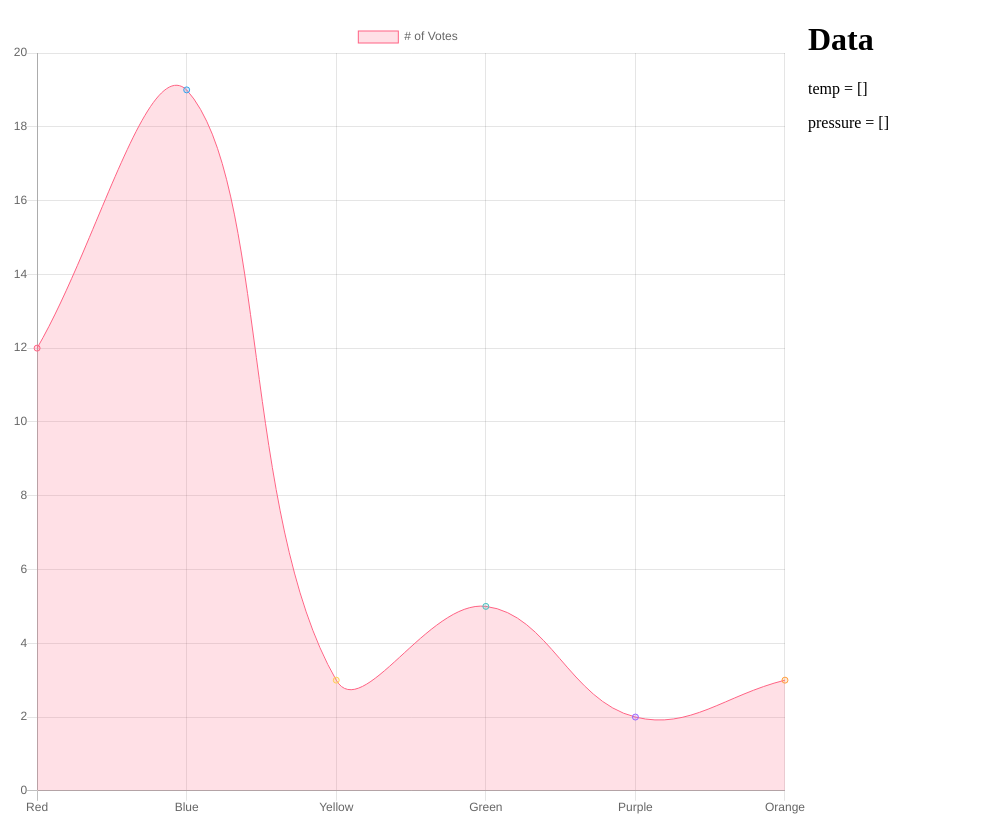
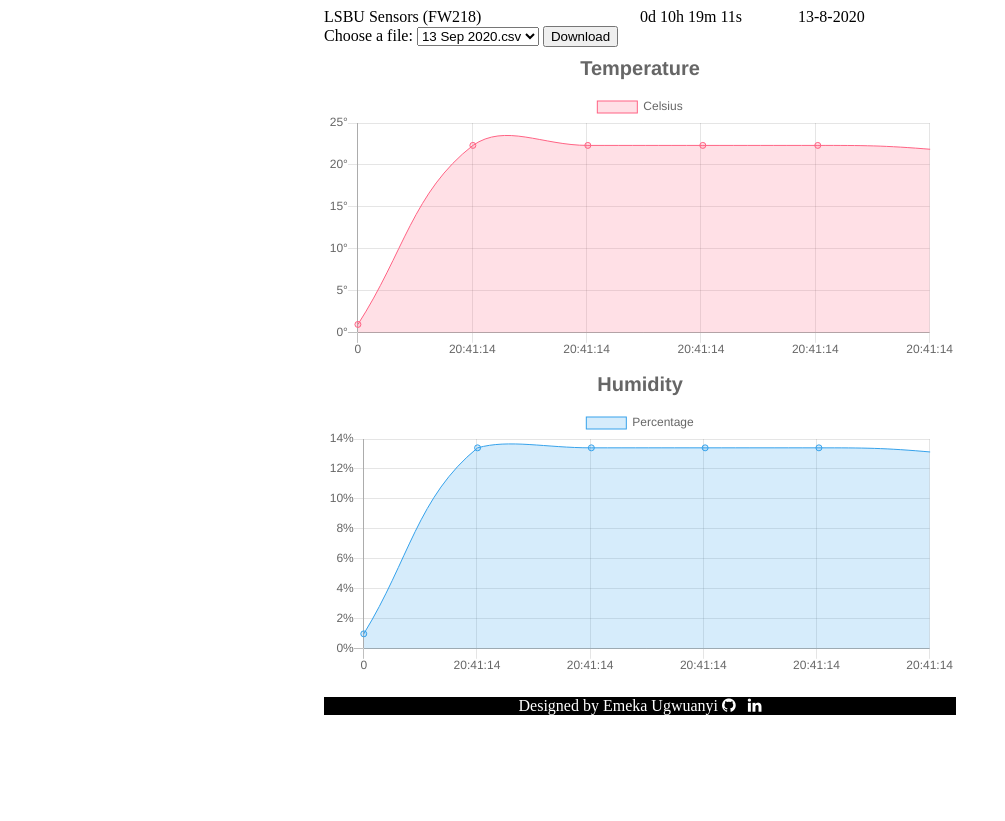
Before and after one commit to emylincon/lsbu_sensors, a Flask app: page / in a window 1280 px wide. Shown: the whole page, without its empty margins (0-1005 px from the left). After the commit the page ends 715 px from the top, so only its background shows below. Run offline with Flask 2, Linux system fonts and the light colour scheme; data comes from the database, SQL or seed files in the repository; both versions use the stored data as it was after the commit; some libraries are stand-ins or nearby versions.

Commit message:
updated version

```diff
--- a/app.py
+++ b/app.py
@@ -1,32 +1,129 @@
-from flask import Flask, jsonify, request, render_template
+from flask import Flask, jsonify, request, render_template, send_from_directory, abort
+from flask_sqlalchemy import SQLAlchemy
+from sqlalchemy import Column, Integer, String, Float
+import os
+import time
+from datetime import datetime as dt
+import csv
 
 app = Flask(__name__)
 
-data = {'temperature': [], 'pressure': []}
+
+basedir = os.path.abspath(os.path.dirname(__file__))
+app.config['SQLALCHEMY_DATABASE_URI'] = 'sqlite:///' + os.path.join(basedir, 'data.db')
+db = SQLAlchemy(app)
+
+
+# database models
+class Sensors(db.Model):
+    __tablename__ = 'sensors'
+    id = Column(Integer, primary_key=True)
+    datetime = Column(String)
+    temperature = Column(Float)
+    humidity = Column(Float)
+
+
+@app.cli.command('db_create')
+def db_create():
+    db.create_all()
+    print('database created!')
+
+
+@app.cli.command('db_drop')
+def db_drop():
+    db.drop_all()
+    print('database dropped!')
+
+
+@app.cli.command('db_seed')
+def db_seed():
+    first = Sensors(datetime="{:%d-%m-%Y %H:%M:%S}".format(dt.now()),
+                    temperature=20.26,
+                    humidity=14.11)
+    time.sleep(1)
+    second = Sensors(datetime="{:%d-%m-%Y %H:%M:%S}".format(dt.now()),
+                     temperature=21.42,
+                     humidity=15.11)
+    time.sleep(1)
+    third = Sensors(datetime="{:%d-%m-%Y %H:%M:%S}".format(dt.now()),
+                    temperature=22.33,
+                    humidity=13.41)
+
+    db.session.add(first)
+    db.session.add(second)
+    db.session.add(third)
+    db.session.commit()
+    print('database seeded!')
+
+
+@app.cli.command('db_save')
+def save_data():
+    folder = "static/csv_data"
+    files = os.listdir(folder)
+    if len(files) > 7:
+        files.sort()
+        os.remove(f"{folder}/{files[0]}")
+    path_name = f'{folder}/{"{:%d %b %Y}".format(dt.now())}.csv'
+    with open(path_name, 'w', newline='\n') as f:
+        out = csv.writer(f)
+        out.writerow(['id', 'datetime', 'temperature', 'humidity'])
+
+        for item in db.session.query(Sensors).all():
+            row = [item.id, item.datetime, item.temperature, item.humidity]
+            out.writerow(row)
+
+
+@app.cli.command('db_test')
+def delete_rows():
+    obj = db.session.query(Sensors).order_by(Sensors.id.desc()).first()
+    all = Sensors.query.limit(obj.id-1).all()
+    for row in all:
+        db.session.delete(row)
+    db.session.commit()
+    print('rows deleted!')
 
 
 @app.route('/')
 def hello_world():
-    return render_template('index.html', data=data)
+    files = os.listdir('static/csv_data')
+    return render_template('index.html', data=files)
 
 
-def add_data(temperature, pressure):
-    max_length = 200
-    if len(data['pressure']) > max_length:
-        data['pressure'].pop(0)
-        data['temperature'].pop(0)
-    data['temperature'].append(temperature)
-    data['pressure'].append(pressure)
+def add_data(temperature, humidity):
+    time_now = dt.now()
+
+    if (time_now.hour == 23) and (time_now.minute == 59) and (time_now.second >= 57):
+        save_data()
+        delete_rows()
+    new_data = Sensors(datetime="{:%d-%m-%Y %H:%M:%S}".format(dt.now()),
+                       temperature=temperature,
+                       humidity=humidity)
+
+    db.session.add(new_data)
+    db.session.commit()
 
 
 @app.route('/send')
 def send_data():
     try:
-        add_data(temperature=float(request.args.get('temperature')), pressure=float(request.args.get('pressure')))
+        add_data(temperature=float(request.args.get('temperature')), humidity=float(request.args.get('pressure')))
         return jsonify({'info': 'data received'}), 200
     except ValueError:
         return jsonify({'info': 'Value Error! floats only!'})
 
 
+@app.route("/download", methods=["POST", "GET"])
+def get_csv():
+
+    try:
+        return send_from_directory('static/csv_data', filename=request.form["myfile"], as_attachment=True)
+    except FileNotFoundError:
+        abort(404)
+
+
+@app.route("/get-data")
+def get_data():
+    obj = db.session.query(Sensors).order_by(Sensors.id.desc()).first()
+    return jsonify({'datetime': obj.datetime, 'temperature': obj.temperature, 'humidity': obj.humidity}), 200
 # if __name__ == '__main__':
 #     app.run()
--- a/requirements.txt
+++ b/requirements.txt
@@ -2,11 +2,13 @@ certifi==2020.6.20
 chardet==3.0.4
 click==7.1.2
 Flask==1.1.2
+Flask-SQLAlchemy==2.4.4
 gunicorn==20.0.4
 idna==2.10
 itsdangerous==1.1.0
 Jinja2==2.11.2
 MarkupSafe==1.1.1
 requests==2.24.0
+SQLAlchemy==1.3.19
 urllib3==1.25.10
 Werkzeug==1.0.1
--- /dev/null
+++ b/static/csv_data/13 Sep 2020.csv
@@ -0,0 +1,2 @@
+id,datetime,temperature,humidity
+3,11-09-2020 12:51:18,22.33,13.41
--- a/static/script.js
+++ b/static/script.js
@@ -1 +1,128 @@
-var yes = document.getElementsByClassName()
+
+var ctx = document.getElementById('myChart').getContext('2d');
+var myChart = new Chart(ctx, {
+    type: 'line',
+    data: {
+        labels: [0],
+        datasets: [{
+            label: 'Celsius',
+            data: [1],
+            backgroundColor: 'rgba(255, 99, 132, 0.2)',
+            borderColor: 'rgba(255, 99, 132, 1)',
+            borderWidth: 1
+        }]
+    },
+    options: {
+        scales: {
+            yAxes: [{
+                ticks: {
+                    beginAtZero: true,
+                    callback: function(value, index, values) {
+                        return value+'°';
+                    }
+                }
+            }]
+        },
+        title: {
+            fontSize: 20,
+            text: "Temperature",
+            display: true,
+            fontStyle: 'bold'
+        },
+    }
+});
+
+var ct1 = document.getElementById('myChart1').getContext('2d');
+var myChart1 = new Chart(ct1, {
+    type: 'line',
+    data: {
+        labels: [0],
+        datasets: [{
+            label: 'Percentage',
+            data: [1],
+            backgroundColor: 'rgba(54, 162, 235, 0.2)',
+            borderColor: 'rgba(54, 162, 235, 1)',
+            borderWidth: 1
+        }]
+    },
+    options: {
+        scales: {
+            yAxes: [{
+                ticks: {
+                    beginAtZero: true,
+                    callback: function(value, index, values) {
+                        return value+'%';
+                    }
+                }
+            }]
+        },
+        title: {
+            fontSize: 20,
+            text: "Humidity",
+            display: true,
+            fontStyle: 'bold'
+        },
+    }
+});
+
+const max_length = 50;
+const start = new Date("Sep 13, 2020 12:00:00").getTime();
+
+function today(){
+    let date = new Date();
+    document.getElementById("today").innerHTML = `${date.getDate()}-${date.getMonth()}-${date.getFullYear()}`;
+}
+
+today()
+
+function next_x(chat, item){
+    chat.data.labels.push(item);
+    if (chat.data.labels.length > max_length){
+        chat.data.labels.shift();
+    }
+
+}
+
+function next_y(chat, item){
+    chat.data.datasets[0].data.push(item);
+    if (chat.data.datasets[0].data.length > max_length){
+        chat.data.datasets[0].data.shift();
+    }
+
+}
+
+function timeCount(){
+    var now = new Date().getTime();
+    var myCount =  now - start;
+    var days = Math.floor(myCount / (1000 * 60 * 60 * 24));
+    var hours = Math.floor((myCount  % (1000 * 60 * 60 * 24)) / (1000 * 60 * 60));
+    var minutes = Math.floor((myCount  % (1000 * 60 * 60)) / (1000 * 60));
+    var seconds = Math.floor((myCount  % (1000 * 60)) / 1000);
+
+    document.getElementById("time").innerHTML = days + "d " + hours + "h "
+  + minutes + "m " + seconds + "s ";
+}
+
+
+async function myData(){
+    const response = await fetch('/get-data');
+    const data = await response.json();
+    let myTime = data['datetime'].split(" ")[1];
+    next_x(myChart, myTime);        // temperature
+    next_x(myChart1, myTime);       // humidity
+    next_y(myChart, data['temperature']);    // temperature
+    next_y(myChart1, data['humidity']);      // temperature
+    // console.log(data['datetime']);
+    // console.log(data['temperature']);
+    // console.log(data['humidity']);
+
+}
+
+function update(){
+    myData();
+    myChart.update();
+    myChart1.update();
+    timeCount();
+}
+
+setInterval(update, 1000);
--- /dev/null
+++ b/static/style.css
@@ -0,0 +1,34 @@
+#nav{
+    width: 50%;
+    margin-left: 25%;
+}
+.welcome{
+    width: 50%;
+    float: left;
+}
+.download{
+    width: 25%;
+    margin-left: 25%;
+}
+#time{
+    width: 25%;
+    float: left;
+}
+
+#today{
+    width: 25%;
+    float: left;
+}
+.footer{
+    width: 50%;
+    margin-left: 25%;
+    background-color: black;
+    color: white;
+    text-align: center;
+    justify-items: center;
+}
+
+.footer a {
+    text-decoration: none;
+    color: white;
+  }
--- a/templates/index.html
+++ b/templates/index.html
@@ -1,61 +1,54 @@
 <!DOCTYPE html>
-<html lang="en">
 <head>
-    <meta charset="UTF-8">
-    <title>Home</title>
+    <title>
+        test
+    </title>
     <script src='https://cdn.jsdelivr.net/npm/chart.js@2.9.3/dist/Chart.min.js'></script>
+    <script src="https://requirejs.org/docs/release/2.3.5/minified/require.js"></script>
+    <link rel="stylesheet" href="https://cdnjs.cloudflare.com/ajax/libs/font-awesome/4.7.0/css/font-awesome.min.css">
+    <link rel="stylesheet" href="{{ url_for('static', filename='style.css') }}">
+
 </head>
 <body>
-<div style="height: 800px; width: 800px; float: left;">
-    <canvas id="myChart" width="400" height="400"></canvas>
-</div>
 
-<div class='data' >
-            {% if data %}
-            <h1>Data</h1>
-            <p>temp = {{data['temperature']}}</p>
-            <p>pressure = {{ data['pressure'] }}</p>
-            {% endif %}
-</div>
+    <div id="nav">
+        <div class="welcome">
+            LSBU Sensors (FW218)
+        </div>
 
-<script>
-var ctx = document.getElementById('myChart').getContext('2d');
-var myChart = new Chart(ctx, {
-    type: 'line',
-    data: {
-        labels: ['Red', 'Blue', 'Yellow', 'Green', 'Purple', 'Orange'],
-        datasets: [{
-            label: '# of Votes',
-            data: [12, 19, 3, 5, 2, 3],
-            backgroundColor: [
-                'rgba(255, 99, 132, 0.2)',
-                'rgba(54, 162, 235, 0.2)',
-                'rgba(255, 206, 86, 0.2)',
-                'rgba(75, 192, 192, 0.2)',
-                'rgba(153, 102, 255, 0.2)',
-                'rgba(255, 159, 64, 0.2)'
-            ],
-            borderColor: [
-                'rgba(255, 99, 132, 1)',
-                'rgba(54, 162, 235, 1)',
-                'rgba(255, 206, 86, 1)',
-                'rgba(75, 192, 192, 1)',
-                'rgba(153, 102, 255, 1)',
-                'rgba(255, 159, 64, 1)'
-            ],
-            borderWidth: 1
-        }]
-    },
-    options: {
-        scales: {
-            yAxes: [{
-                ticks: {
-                    beginAtZero: true
-                }
-            }]
-        }
-    }
-});
-</script>
+        <div id='time'></div>
+        <div id='today'></div>
+    </div>
+
+    <br>
+    <div class="download">
+        <form action="/download" name="myForm" id="myForm" method="POST">
+            <label for="myfile">Choose a file:</label>
+            <select name="myfile" id="myfile">
+                {% for file in data %}
+                <option value="{{ file }}">{{ file }}</option>
+                {% endfor %}
+            </select>
+            <input type="submit" value="Download">
+        </form>
+    </div>
+
+    <div class="chart-container" style="position: relative; height:10%; width:50%; margin-left: 25%;">
+        <canvas id="myChart"></canvas>
+    </div>
+    <div class="chart-container" style="position: relative; height:30%; width:50%; margin-left: 25%;">
+        <canvas id="myChart1"></canvas>
+    </div>
+    &nbsp;
+    &nbsp;
+    <div class="footer">
+        Designed by Emeka Ugwuanyi
+        <a href="https://github.com/emylincon"><i class="fa fa-github"></i></a>
+                  &nbsp;
+        <a href="https://www.linkedin.com/in/emeka-ugwuanyi-259089121/"><i class="fa fa-linkedin"></i></a>
+    </div>
+
+
 </body>
+<script src="{{ url_for('static', filename='script.js') }}"></script>
 </html>
```
Also changed, not shown: data.db (added).
